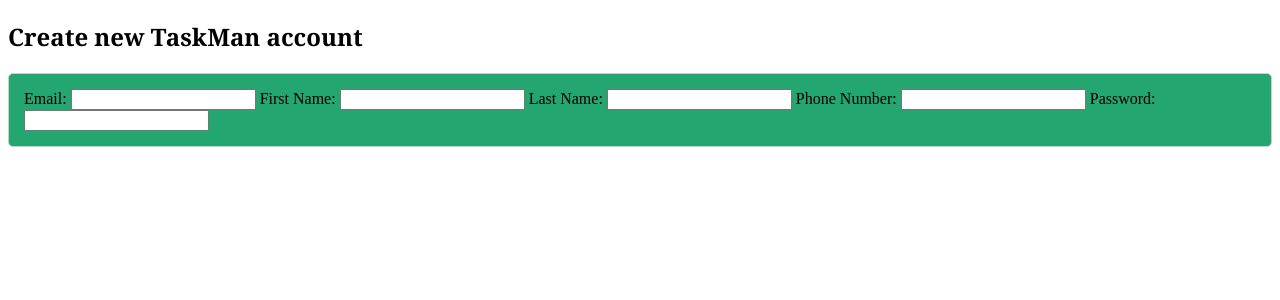
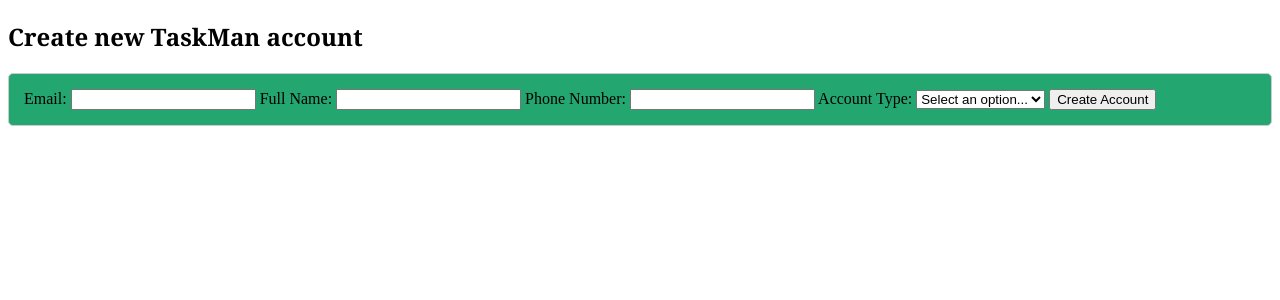
Before and after one commit to JacobAllenSchmidt/DatabaseProject, a Flask app: page /create_account in a window 1280 px wide. Shown: the top 300 px of the page. Run offline with Flask 3, Linux system fonts and the light colour scheme.

Commit message:
Finalize account creation functionality
While still being rather ugly, the /create_account page is now completely functional

```diff
--- a/app.py
+++ b/app.py
@@ -1,4 +1,4 @@
-from flask import Flask, render_template, flash, session, jsonify, request
+from flask import Flask, render_template, flash, session, redirect, jsonify, request
 from mysql_utilities import execute_modify_query, execute_read_query
 import smtplib
 import random
@@ -17,8 +17,15 @@
 def index():
     return render_template("index.html")
 
-@app.route("/create_account")
+@app.route("/create_account", methods=["GET", "POST"])
 def create_account():
+    if request.method == "POST":
+        email = request.form.get("email")
+        name = request.form.get("name")
+        phone_number = request.form.get("phonenum")
+        account_type = request.form.get("account_type")
+        execute_modify_query(f"INSERT INTO {account_type} (Name, Email, PhoneNum) VALUES (\"{name}\", \"{email}\", \"{phone_number}\")")
+        return redirect("/")
     return render_template("create_account.html")
 
 @app.route("/login", methods=["GET", "POST"])
@@ -26,6 +33,7 @@
     if request.method == "POST":
         print(f"DEBUG: Data received: {request.form}")
         global code
+        global user_email
         form_id = request.form.get('form_id')
 
         if form_id == "email_customer":
@@ -51,6 +59,8 @@
         if form_id == "two_factor_customer":
             if int(request.form.get("two_factor_customer")) == code:
                 print(f"Logged in successfully with code {code}")
+                session["user_id"] = execute_read_query(f"SELECT ID FROM CUSTOMER WHERE EMAIL=\"{user_email}\"")
+                return redirect("/customer_home")
             else:
                 print("Errors logging in")
 
@@ -79,7 +89,7 @@
 
 @app.route("/customer_home")
 def customer_home():
-    return render_template("cutomer_home.html")
+    return render_template("customer_home.html")
 
 @app.route("/contractor_home")
 def contractor_home():
--- a/mysql_utilities.py
+++ b/mysql_utilities.py
@@ -13,7 +13,7 @@
       host='localhost',
       user=USER,
       password=PASSWORD,
-      database="DatabaseProject"
+      database="databaseproject"
     )
 
     if connection.is_connected():
@@ -25,6 +25,7 @@
 
 def execute_modify_query(query):
   connection = create_connection()
+  cursor = None
   if connection:
     try:
       cursor = connection.cursor()
@@ -54,4 +55,8 @@
       connection.close()
       return result
 
-print(execute_read_query("SELECT * FROM CUSTOMER WHERE EMAIL=\"john@example.com\""))
+email = "schmidtjacob920@gmail.com"
+name = "jacob"
+phone_number = "9127591863"
+account_type = "Customer"
+execute_modify_query(f"INSERT INTO {account_type} (Name, Email, PhoneNum) VALUES (\"{name}\", \"{email}\", \"{phone_number}\")")
--- a/templates/create_account.html
+++ b/templates/create_account.html
@@ -10,17 +10,21 @@
 <body>
     <h2>Create new TaskMan account</h2>
     <div class="loginDiv">
-    <form>
+    <form method="POST">
         <label for="email">Email:</label>
         <input type="email" id="email" name="email">
-        <label for="fname">First Name:</label>
-        <input type="text" id="fname" name="fname">
-        <label for="lname">Last Name:</label>
-        <input type="text" id="lname" name="lanme">
+        <label for="name">Full Name:</label>
+        <input type="text" id="name" name="name">
         <label for="phonenum">Phone Number:</label>
-        <input type="number" id="phonenum" name="phonenum">
-        <label for="password">Password:</label>
-        <input type="password" id="password" name="password">
+        <input type="text" id="phonenum" name="phonenum">
+        <label for="account_type">Account Type:</label>
+        <select id="account_type" name="account_type" required="true">
+            <!-- The placeholder option -->
+            <option value="" selected disabled hidden>Select an option...</option>
+            <option value="Customer">Customer</option>
+            <option value="Contractor">Contractor</option>
+        </select>
+        <input type="submit" value="Create Account">
     </form>
     </div>
 </body>
```
